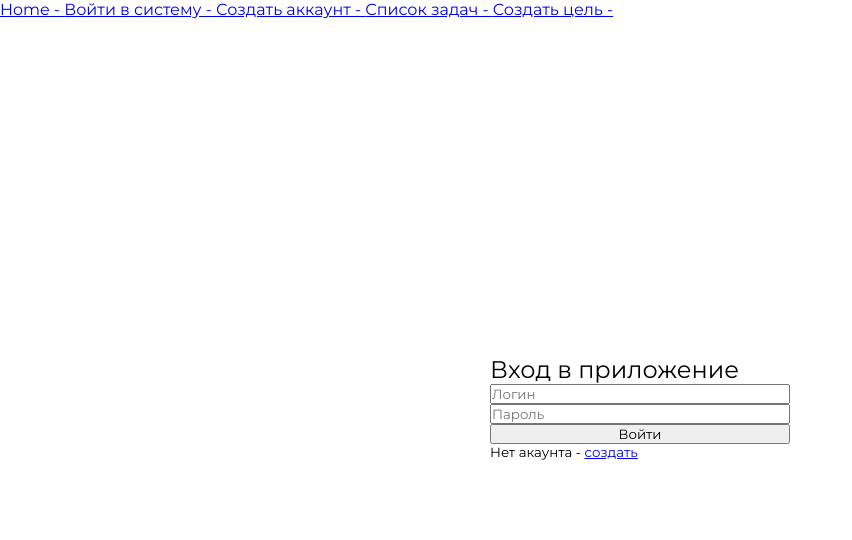
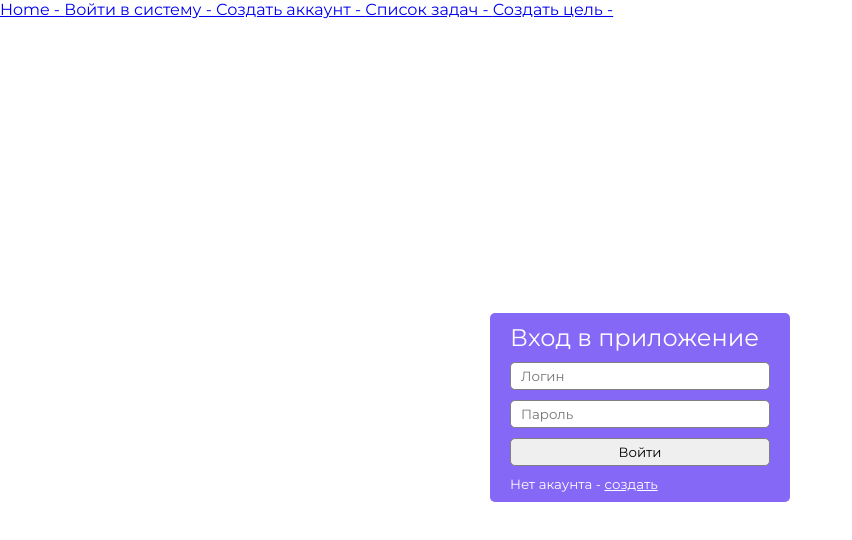
Before and after one commit to 1Secand1/aims, a Vue app: page /login in a window 1280 px wide. Shown: the top 540 px of the page, without its empty margins (0-852 px from the left). Built offline with nearby package versions, Linux system fonts and the light colour scheme.

Commit message:
updating of registration and authorization form styles

```diff
--- a/src/views/AuthLogin.vue
+++ b/src/views/AuthLogin.vue
@@ -15,7 +15,12 @@
       </button>
       <small>
         Нет акаунта -
-        <RouterLink to="/registration">cоздать</RouterLink>
+        <RouterLink
+          class="router-link"
+          to="/registration"
+        >
+          cоздать
+        </RouterLink>
       </small>
     </form>
   </div>
@@ -45,6 +50,19 @@ async function userAuthorization(data) {
 </script>
 
 <style scoped>
+input,button,select{
+  border: solid 1px gray;
+  padding: 5px 10px;
+  border-radius:5px ;
+}
+
+button{
+  cursor: pointer;
+}
+button:hover{
+  opacity: 0.8;
+}
+
 .wrapper {
   width: 100%;
   height: 97dvh;
@@ -56,5 +74,16 @@ async function userAuthorization(data) {
   display: grid;
   max-width: 300px;
   width: 100%;
+
+  background: #8569f6;
+  padding: 10px 20px;
+  gap: 10px;
+
+  color: white;
+  border-radius: 5px;
+}
+
+.router-link{
+  color: #fefefe;
 }
 </style>
--- a/src/views/AuthRegistration.vue
+++ b/src/views/AuthRegistration.vue
@@ -15,8 +15,13 @@
       </button>
 
       <small>
-        Уже есть аккаунт -
-        <RouterLink to="/login"> ввойти </RouterLink>
+        Нет акаунта -
+        <RouterLink
+          class="router-link"
+          to="/registration"
+        >
+          ввойти
+        </RouterLink>
       </small>
     </div>
   </div>
@@ -47,6 +52,19 @@ async function userRegistration(userData) {
 </script>
 
 <style scoped>
+input,button,select{
+  border: solid 1px gray;
+  padding: 5px 10px;
+  border-radius:5px ;
+}
+
+button{
+  cursor: pointer;
+}
+button:hover{
+  opacity: 0.8;
+}
+
 .wrapper {
   width: 100%;
   height: 97dvh;
@@ -58,5 +76,17 @@ async function userRegistration(userData) {
   display: grid;
   max-width: 300px;
   width: 100%;
+
+  background: #8569f6;
+  padding: 10px 20px;
+  gap: 10px;
+
+  color: white;
+  border-radius: 5px;
 }
+
+.router-link{
+  color: #fefefe;
+}
+
 </style>
--- a/src/views/CreateAims.vue
+++ b/src/views/CreateAims.vue
@@ -146,7 +146,7 @@ function createAim() {
 }
 </script>
 
-<style>
+<style scoped>
 input,button,select{
   border: solid 1px gray;
   padding: 5px 10px;
```
